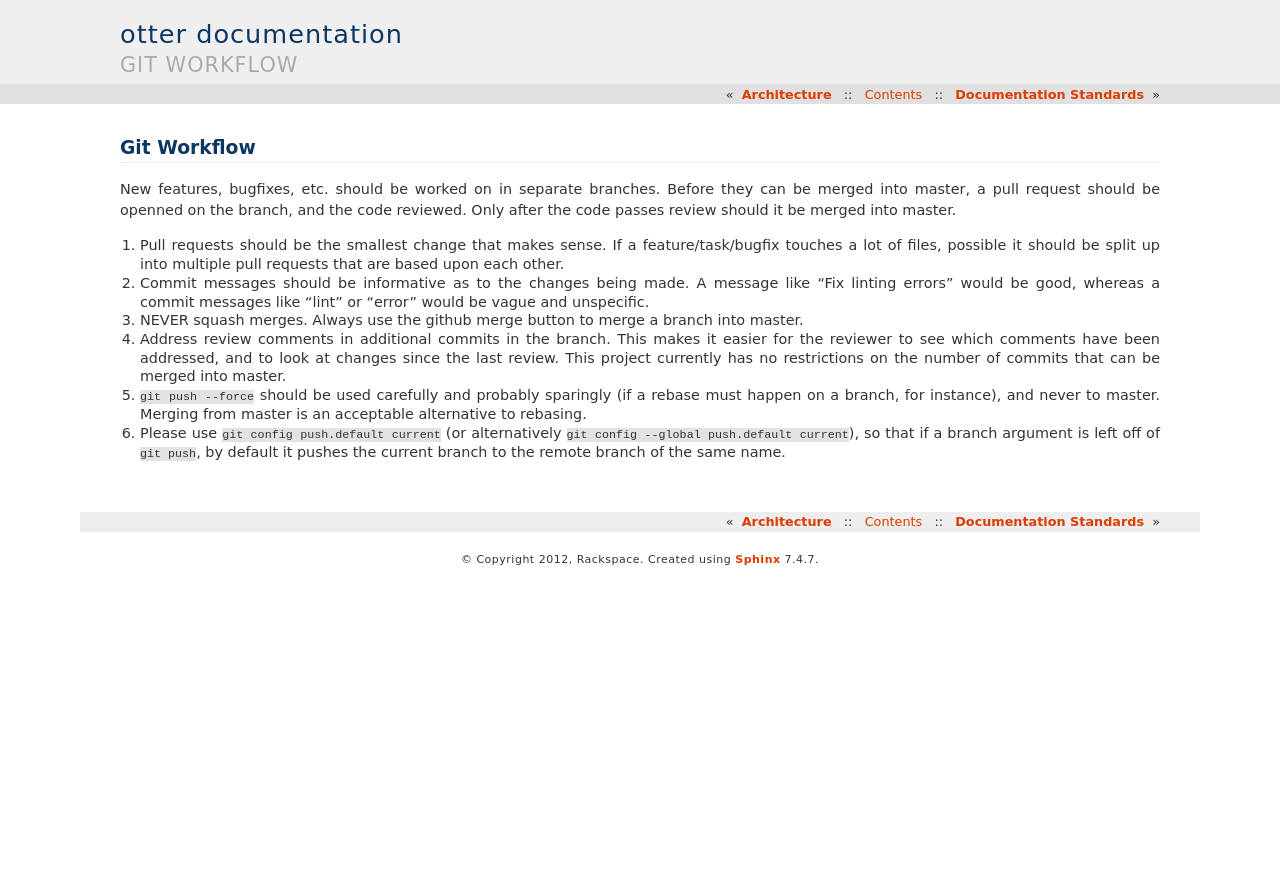
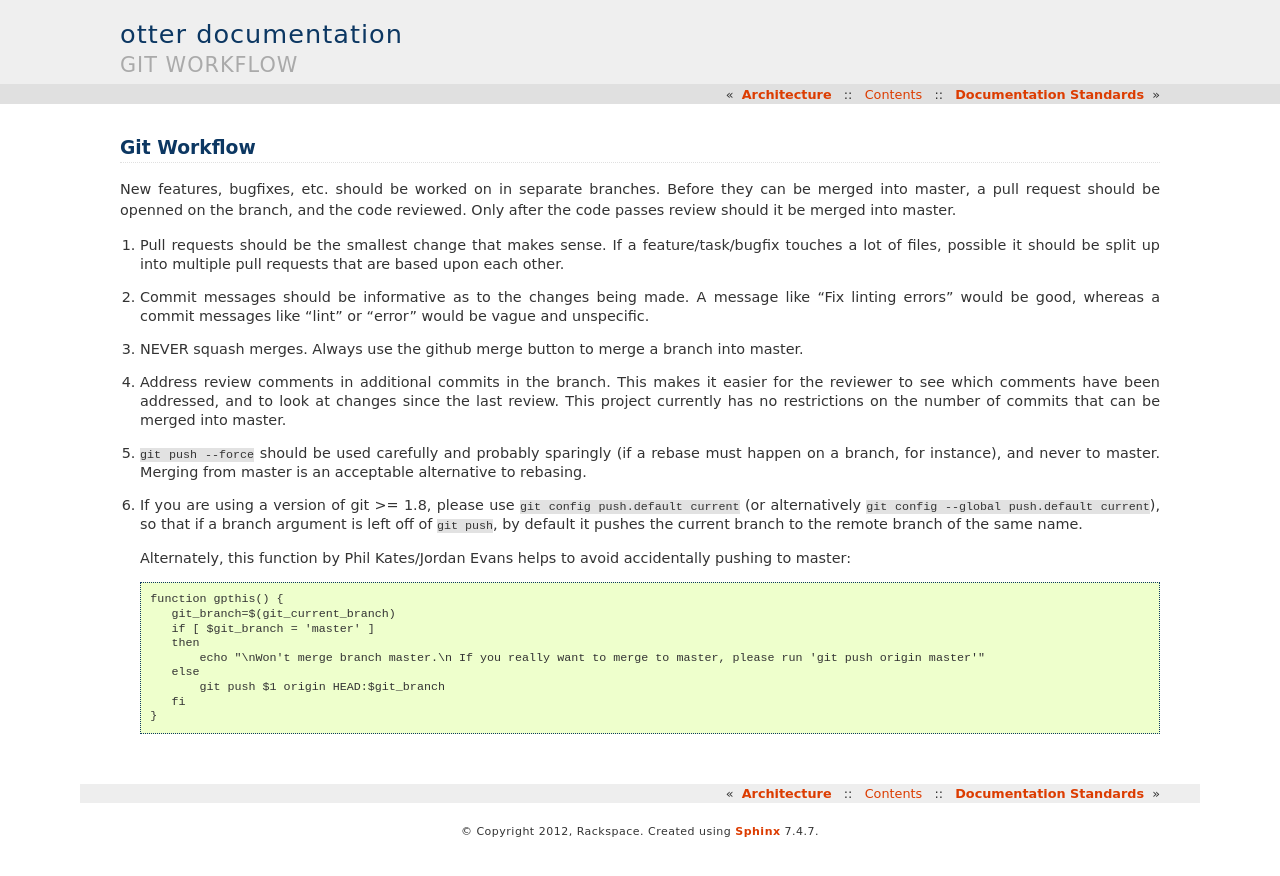
Before and after one commit to rackerlabs/otter, a Sphinx documentation site: the page built from doc/dev_process.rst, in a window 1280 px wide. Shown: the top 876 px of the page. Built offline with Sphinx 7.4.7, drawn with Linux system fonts in a browser that asks for light colours; pages that are not in the unit, such as notebooks, are missing from menus.

Commit message:
Include gpthis() for git versions < 1.8

```diff
--- a/doc/dev_process.rst
+++ b/doc/dev_process.rst
@@ -24,6 +24,19 @@ passes review should it be merged into master.
    branch, for instance), and never to master. Merging from master is an acceptable alternative to
    rebasing.
 
-#. Please use ``git config push.default current`` (or alternatively ``git config --global push.default
-   current``), so that if a branch argument is left off of ``git push``, by default it pushes the
-   current branch to the remote branch of the same name.
+#. If you are using a version of git >= 1.8, please use ``git config push.default current`` (or
+   alternatively ``git config --global push.default current``), so that if a branch argument is left
+   off of ``git push``, by default it pushes the current branch to the remote branch of the same name.
+
+   Alternately, this function by Phil Kates/Jordan Evans helps to avoid accidentally pushing to
+   master::
+
+       function gpthis() {
+          git_branch=$(git_current_branch)
+          if [ $git_branch = 'master' ]
+          then
+              echo "\nWon't merge branch master.\n If you really want to merge to master, please run 'git push origin master'"
+          else
+              git push $1 origin HEAD:$git_branch
+          fi
+       }
```
